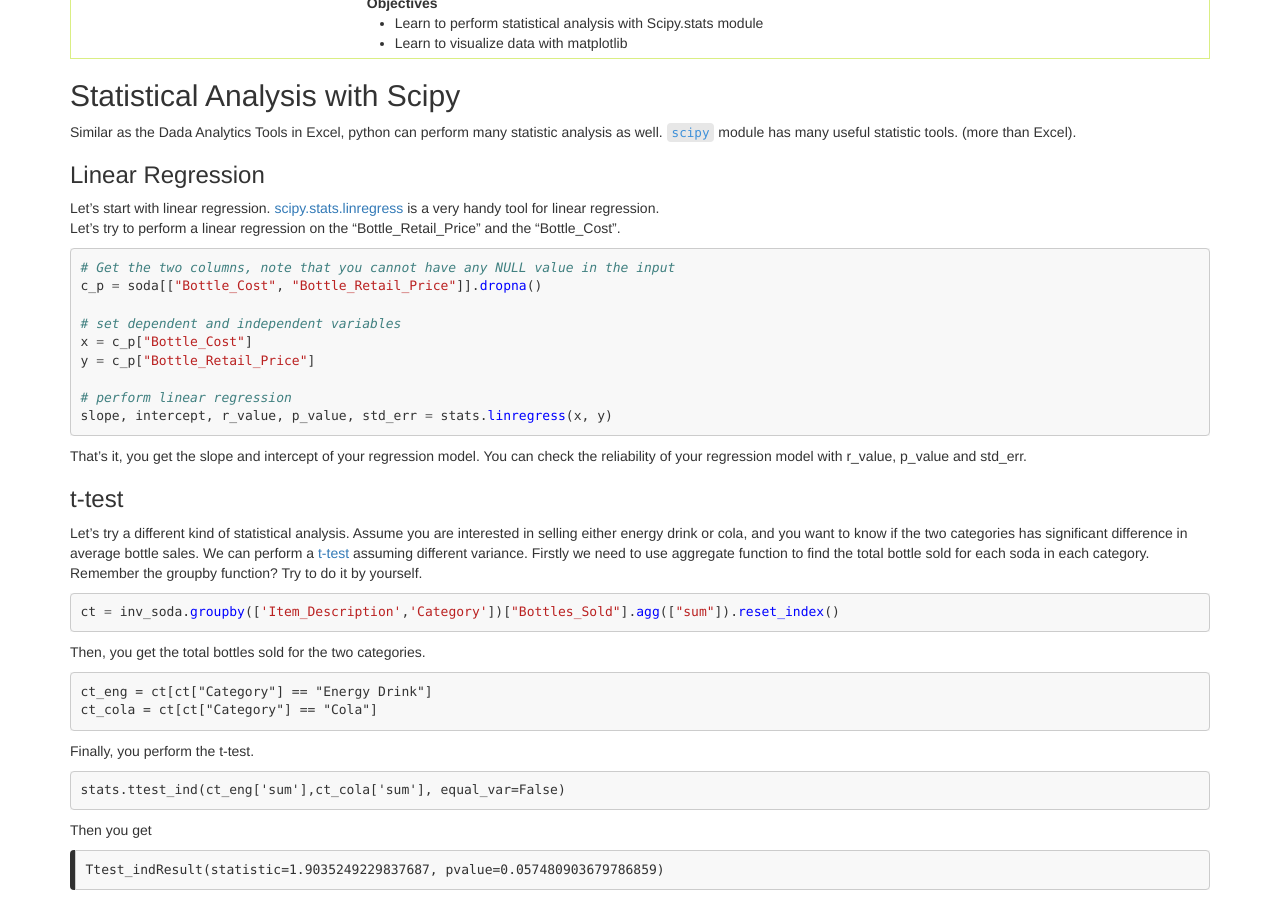
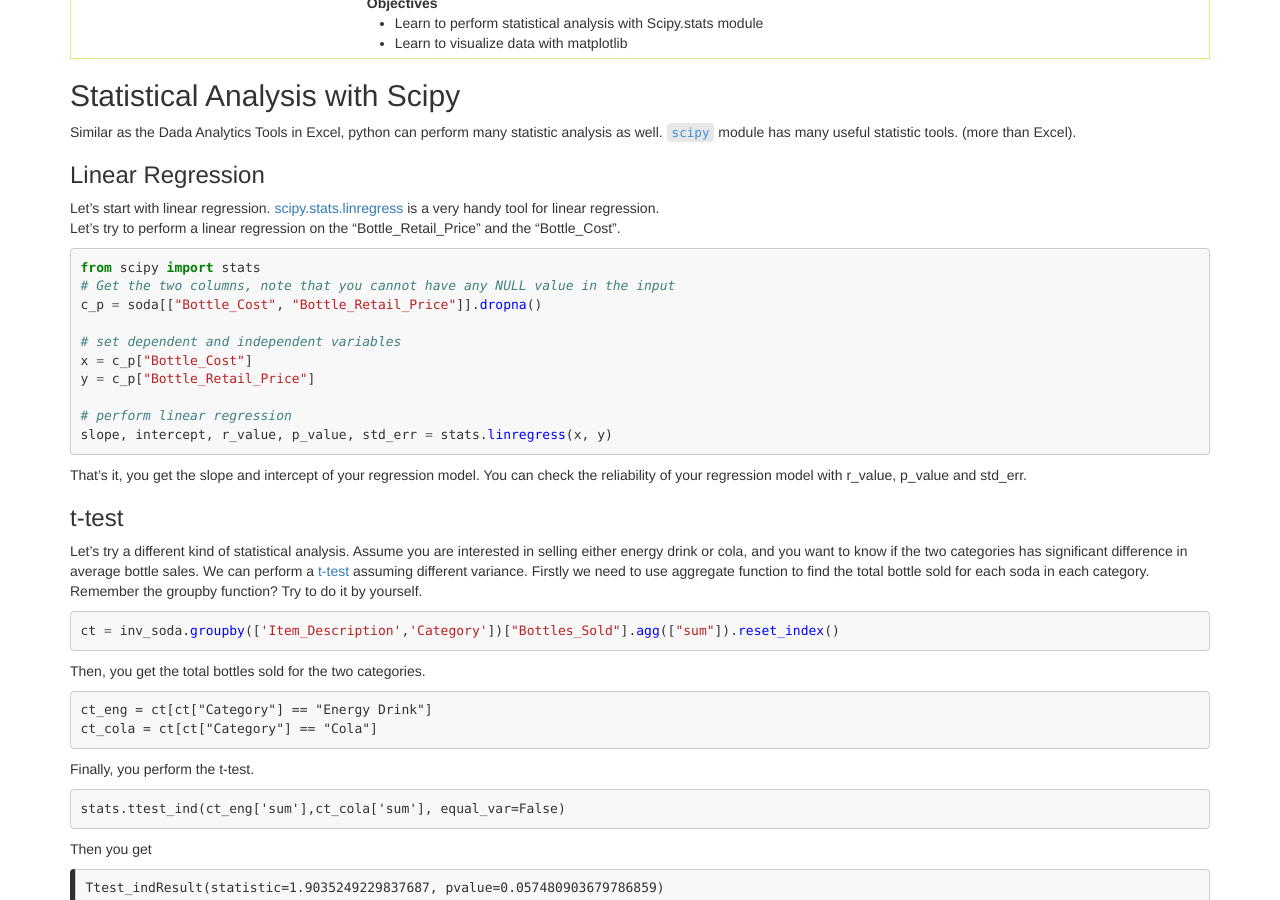
Before and after one commit to carpentries-incubator/python-business, a Jekyll site: the page built from _episodes/04-stat_vis.md, in a window 1280 px wide and 900 px high, scrolled down 311 px. Built offline with Jekyll 4.4.1, drawn with Linux system fonts in a browser that asks for light colours.

Commit message:
add import statement

````diff
--- a/_episodes/04-stat_vis.md
+++ b/_episodes/04-stat_vis.md
@@ -26,6 +26,7 @@ Let's start with linear regression. [scipy.stats.linregress](https://docs.scipy.
 Let's try to perform a linear regression on the "Bottle_Retail_Price" and the "Bottle_Cost".
 
 ```python
+from scipy import stats
 # Get the two columns, note that you cannot have any NULL value in the input
 c_p = soda[["Bottle_Cost", "Bottle_Retail_Price"]].dropna()
 
````
